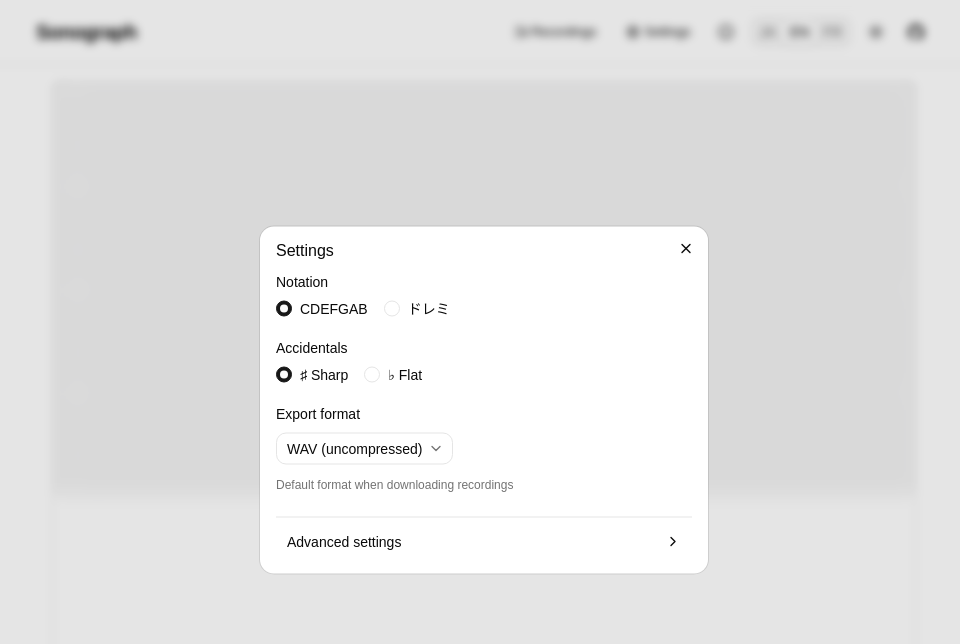
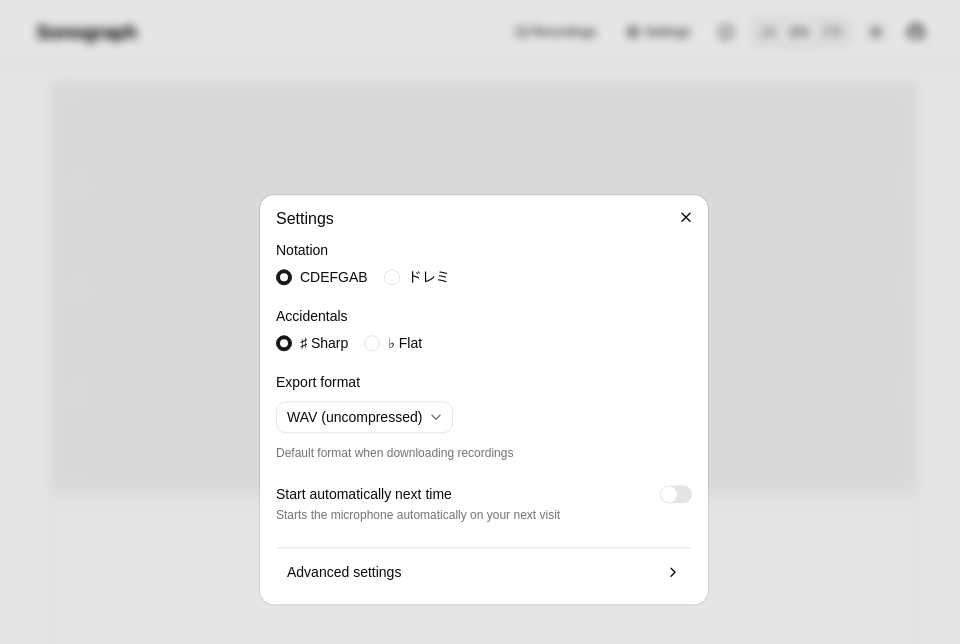
Before and after one commit to urabexon/Sonograph, a React (Vite) app: page / in a window 1280 px wide. Both pictures are taken after a click on the button "Settings". Shown: the top 644 px of the page, without its empty margins (156-1116 px from the left). Built offline with nearby package versions, Linux system fonts and the light colour scheme.

Commit message:
feat: add auto-start toggle to settings dialog

```diff
--- a/src/components/SettingsDialog.tsx
+++ b/src/components/SettingsDialog.tsx
@@ -20,6 +20,7 @@ import {
   SelectTrigger,
   SelectValue,
 } from "@/components/ui/select";
+import { Switch } from "@/components/ui/switch";
 import { useSettings } from "@/hooks/useSettings";
 import type { Accidental, AudioFormat, Notation } from "@/types";
 import { getSupportedFormats } from "@/utils/audioConverter";
@@ -59,6 +60,15 @@ export const SettingsDialog = memo(function SettingsDialog({
     (value: string) => {
       update((draft) => {
         draft.audioFormat = value as AudioFormat;
+      });
+    },
+    [update],
+  );
+
+  const handleAutoStartChange = useCallback(
+    (checked: boolean) => {
+      update((draft) => {
+        draft.autoStart = checked;
       });
     },
     [update],
@@ -136,6 +146,21 @@ export const SettingsDialog = memo(function SettingsDialog({
               {t("settings.audioFormat.hint")}
             </p>
           </div>
+          <div className="space-y-1">
+            <div className="flex items-center justify-between">
+              <Label htmlFor="auto-start">
+                {t("settings.autoStart.label")}
+              </Label>
+              <Switch
+                id="auto-start"
+                checked={state.autoStart}
+                onCheckedChange={handleAutoStartChange}
+              />
+            </div>
+            <p className="text-xs text-muted-foreground">
+              {t("settings.autoStart.hint")}
+            </p>
+          </div>
           <div className="pt-2 border-t">
             <Button
               variant="ghost"
```
